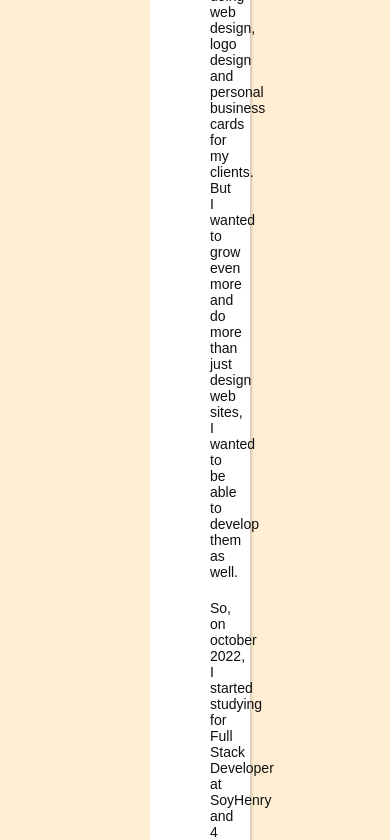
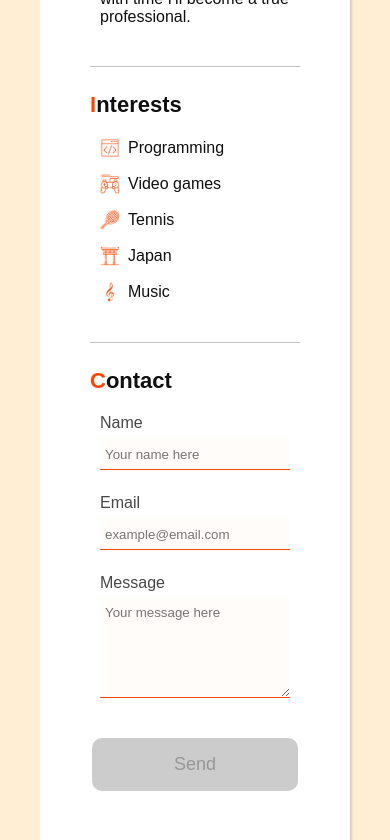
Before and after one commit to FacuTombesi/prueba-tecnica-securityAndSystem, a Next.js app: page / in a window 390 px wide. Shown: the part 960-1800 px from the top of the page. Built offline with nearby package versions, Linux system fonts and the light colour scheme.

Commit message:
added responsive styles

```diff
--- a/src/styles/About.module.css
+++ b/src/styles/About.module.css
@@ -13,6 +13,6 @@
 }
 
 .content {
-  font-size: 14px;
+  font-size: 16px;
   padding: 10px;
 }
--- a/src/styles/ContactForm.module.css
+++ b/src/styles/ContactForm.module.css
@@ -35,11 +35,12 @@
 
 .label_title {
   color: rgb(71, 71, 71);
-  font-size: 14px;
+  font-size: 16px;
   margin-bottom: 6px;
 }
 
 .input {
+  background-color: rgb(255, 252, 249);
   border: transparent;
   border-top: 2px solid transparent;
   border-bottom: 1px solid rgb(255, 69, 0);
@@ -53,18 +54,21 @@
 }
 
 .textarea {
-  border: 1px solid rgb(255, 69, 0);
+  background-color: rgb(255, 252, 249);
+  border: transparent;
+  border-top: 2px solid transparent;
+  border-bottom: 1px solid rgb(255, 69, 0);
   height: 100px;
   padding: 5px;
   outline: none;
 }
 
 .textarea:focus {
-  border: 2px solid rgb(255, 69, 0);
+  border-bottom: 2px solid rgb(255, 69, 0);
 }
 
 .button {
-  background-color: #F0F0F0;
+  background-color: transparent;
   color: rgb(15, 15, 15);
   border: 2px solid rgb(255, 69, 0);
   margin-top: 16px;
@@ -95,13 +99,24 @@
   border-radius: 5px;
   text-align: center;
   font-weight: bold;
-  opacity: 0;
-  transform: translateY(-20px);
-  transition: opacity 0.5s ease, transform 0.5s ease;
 }
 
 .show_alert {
   display: block;
-  opacity: 1;
-  transform: translateY(0);
 }
+
+@media (max-width: 768px) {
+  .form {
+    gap: 24px;
+  }
+
+  .first_row {
+    flex-direction: column;
+    gap: 24px;
+  }
+
+  .button {
+    padding: 14px 80px;
+    font-size: 18px;
+  }
+}
--- a/src/styles/Header.module.css
+++ b/src/styles/Header.module.css
@@ -14,3 +14,10 @@
 .name {
   font-size: 28px;
 }
+
+@media (max-width: 768px) {
+  .image {
+    width: 150px;
+    height: 150px;
+  }
+}
--- a/src/styles/Interests.module.css
+++ b/src/styles/Interests.module.css
@@ -15,7 +15,7 @@
 .list {
   display: grid;
   grid-template-columns: repeat(auto-fill, minmax(150px, 1fr));
-  grid-gap: 8px;
+  grid-gap: 16px;
   list-style-type: none;
   padding: 10px;
 }
@@ -25,14 +25,22 @@
   flex-direction: row;
   align-items: center;
   gap: 8px;
-  font-size: 14px;
+  font-size: 16px;
 }
 
 .list_item:hover {
-  text-decoration: underline;
+  text-decoration: underline rgb(255, 69, 0);
 }
 
 .item_icon {
   width: 20px;
   height: 20px;
 }
+
+@media (max-width: 768px) {
+  .list {
+    display: flex;
+    flex-direction: column;
+    gap: 16px;
+  }
+}
--- a/src/styles/page.module.css
+++ b/src/styles/page.module.css
@@ -7,3 +7,15 @@
   background-color: white;
   box-shadow: 2px 2px 2px rgba(0, 0, 0, 0.15);
 }
+
+@media screen and (max-width: 1200px) {
+  .main {
+    margin: 0 80px;
+  }
+}
+
+@media screen and (max-width: 768px) {
+  .main {
+    margin: 0 40px;
+  }
+}
```
